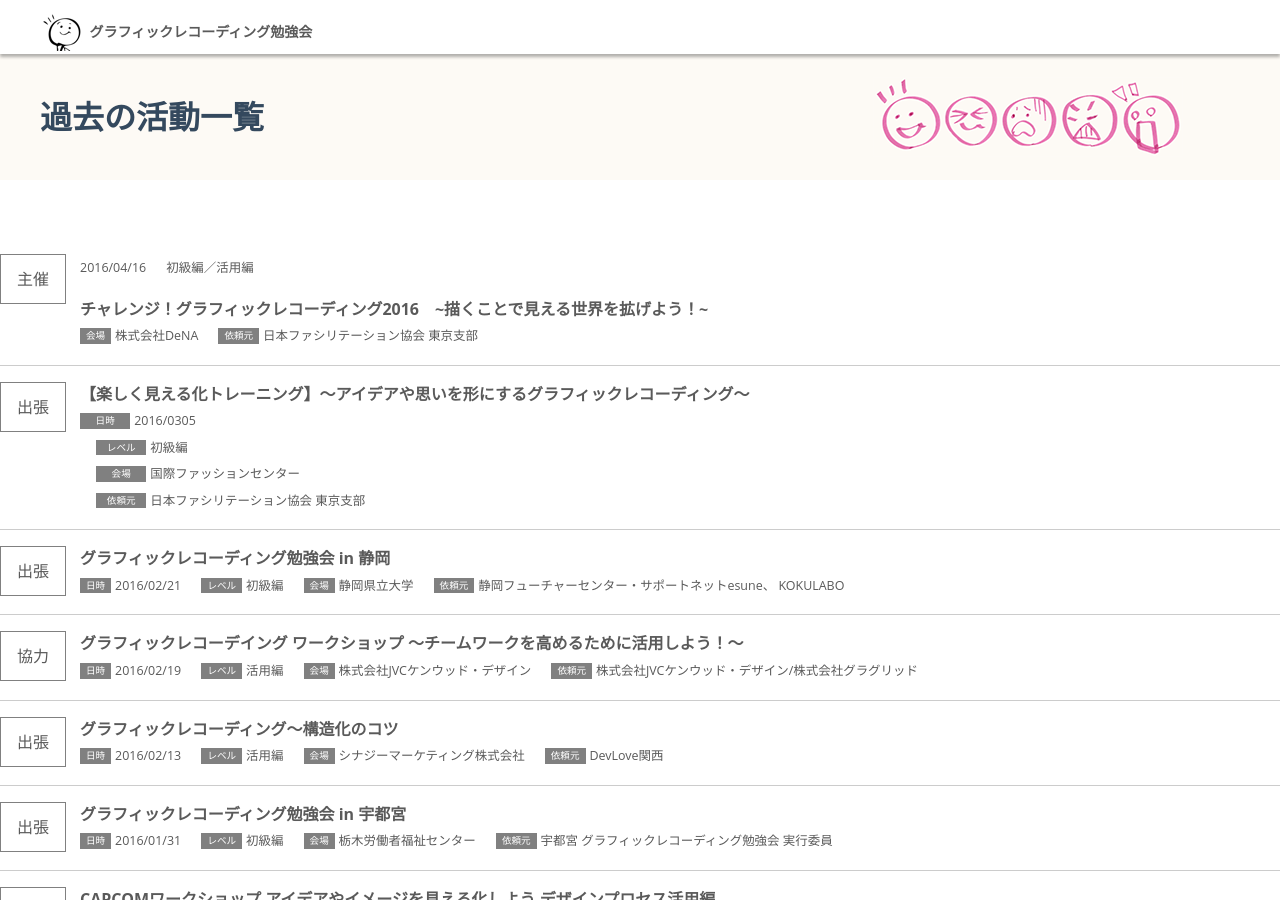
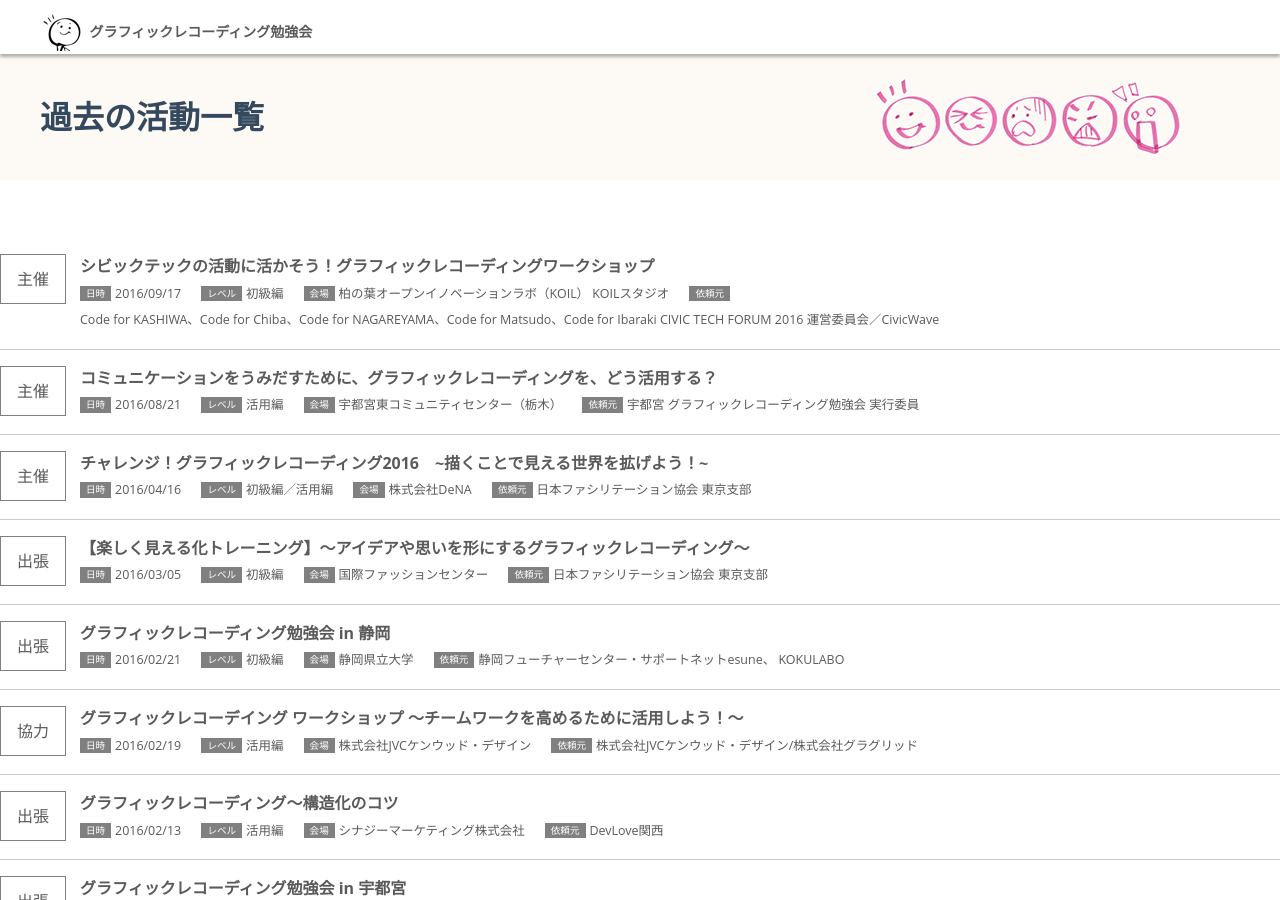
Before and after one commit to beijaflor/graben-site, a Jekyll site: the page built from activities.html, in a window 1280 px wide and 900 px high. Built offline with Jekyll 4.4.1, drawn with Linux system fonts in a browser that asks for light colours.

Commit message:
update activities

```diff
--- a/activities.html
+++ b/activities.html
@@ -4,14 +4,37 @@ layout: page
 ---
 
 <ul class="activirie-list">
+
+  <li class="listitem">
+    <div class="badge">主催</div>
+    <p class="title">シビックテックの活動に活かそう！グラフィックレコーディングワークショップ</p>
+    <ul class="detail">
+      <li class="item"><span class="label">日時</span><span class="data">2016/09/17</span></li>
+      <li class="item"><span class="label">レベル</span><span class="data">初級編</span></li>
+      <li class="item"><span class="label">会場</span><span class="data">柏の葉オープンイノベーションラボ（KOIL） KOILスタジオ</span></li>
+      <li class="item"><span class="label">依頼元</span><span class="data">Code for KASHIWA、Code for Chiba、Code for NAGAREYAMA、Code for Matsudo、Code for Ibaraki CIVIC TECH FORUM 2016 運営委員会／CivicWave</span></li>
+    </ul>
+  </li>
+
+  <li class="listitem">
+    <div class="badge">主催</div>
+    <p class="title">コミュニケーションをうみだすために、グラフィックレコーディングを、どう活用する？</p>
+    <ul class="detail">
+      <li class="item"><span class="label">日時</span><span class="data">2016/08/21</span></li>
+      <li class="item"><span class="label">レベル</span><span class="data">活用編</span></li>
+      <li class="item"><span class="label">会場</span><span class="data">宇都宮東コミュニティセンター（栃木）</span></li>
+      <li class="item"><span class="label">依頼元</span><span class="data">宇都宮 グラフィックレコーディング勉強会 実行委員</span></li>
+    </ul>
+  </li>
+
   <li class="listitem">
     <div class="badge">主催</div>
     <ul class="detail">
-      <li class="item"><span class="data">2016/04/16</span></li>
-      <li class="item"><span class="data">初級編／活用編</span></li>
     </ul>
     <p class="title">チャレンジ！グラフィックレコーディング2016　~描くことで見える世界を拡げよう！~</p>
     <ul class="detail">
+      <li class="item"><span class="label">日時</span><span class="data">2016/04/16</span></li>
+      <li class="item"><span class="label">レベル</span><span class="data">初級編／活用編</span></li>
       <li class="item"><span class="label">会場</span><span class="data">株式会社DeNA</span></li>
       <li class="item"><span class="label">依頼元</span><span class="data">日本ファシリテーション協会 東京支部</span></li>
     </ul>
@@ -21,10 +44,10 @@ layout: page
     <div class="badge">出張</div>
     <p class="title">【楽しく見える化トレーニング】～アイデアや思いを形にするグラフィックレコーディング～</p>
     <ul class="detail">
-      <li class="item"><span class="label" style="width: 4em; text-align: center;">日時</span><span class="data">2016/0305</span><br></li>
-      <li class="item"><span class="label" style="width: 4em; text-align: center;">レベル</span><span class="data">初級編</span><br></li>
-      <li class="item"><span class="label" style="width: 4em; text-align: center;">会場</span><span class="data">国際ファッションセンター</span><br></li>
-      <li class="item"><span class="label" style="width: 4em; text-align: center;">依頼元</span><span class="data">日本ファシリテーション協会 東京支部</span></li>
+      <li class="item"><span class="label">日時</span><span class="data">2016/03/05</span></li>
+      <li class="item"><span class="label">レベル</span><span class="data">初級編</span></li>
+      <li class="item"><span class="label">会場</span><span class="data">国際ファッションセンター</span></li>
+      <li class="item"><span class="label">依頼元</span><span class="data">日本ファシリテーション協会 東京支部</span></li>
     </ul>
   </li>
 
```
Also changed, not shown: _posts/2016-02-05-dummyEvent1.markdown (deleted, +0 -11 lines), _posts/2016-02-06-dummyEvent2.markdown (deleted, +0 -11 lines), _posts/2016-02-07-dummyEvent3.markdown (deleted, +0 -11 lines), _posts/2016-02-21-shizuoka.markdown (added, +9 -0 lines), _posts/2016-03-05-facikyo.markdown (renamed from _posts/2016-02-08-dummyEvent4.markdown, +5 -5 lines), _posts/2016-04-16-graben.markdown (added, +9 -0 lines), _posts/2016-08-21-utsunomiya.markdown (added, +9 -0 lines), _posts/2016-09-17-civictech.markdown (added, +9 -0 lines).
